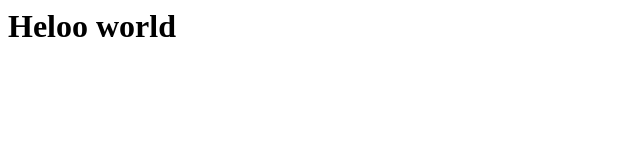
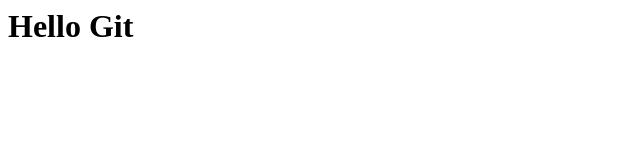
Before and after one commit to naveentrigunayat/git-demo, a plain HTML site: page index.html in a window 1280 px wide. Shown: the whole page, without its empty margins (0-640 px from the left). Drawn offline with Linux system fonts and the light colour scheme.

Commit message:
create index.html and README.

```diff
--- a/index.html
+++ b/index.html
@@ -5,6 +5,6 @@
     <title>Document</title>
   </head>
   <body>
-    <h1>Heloo world</h1>
+    <h1>Hello Git</h1>
   </body>
 </html>
```
Also changed, not shown: README.TXT.
